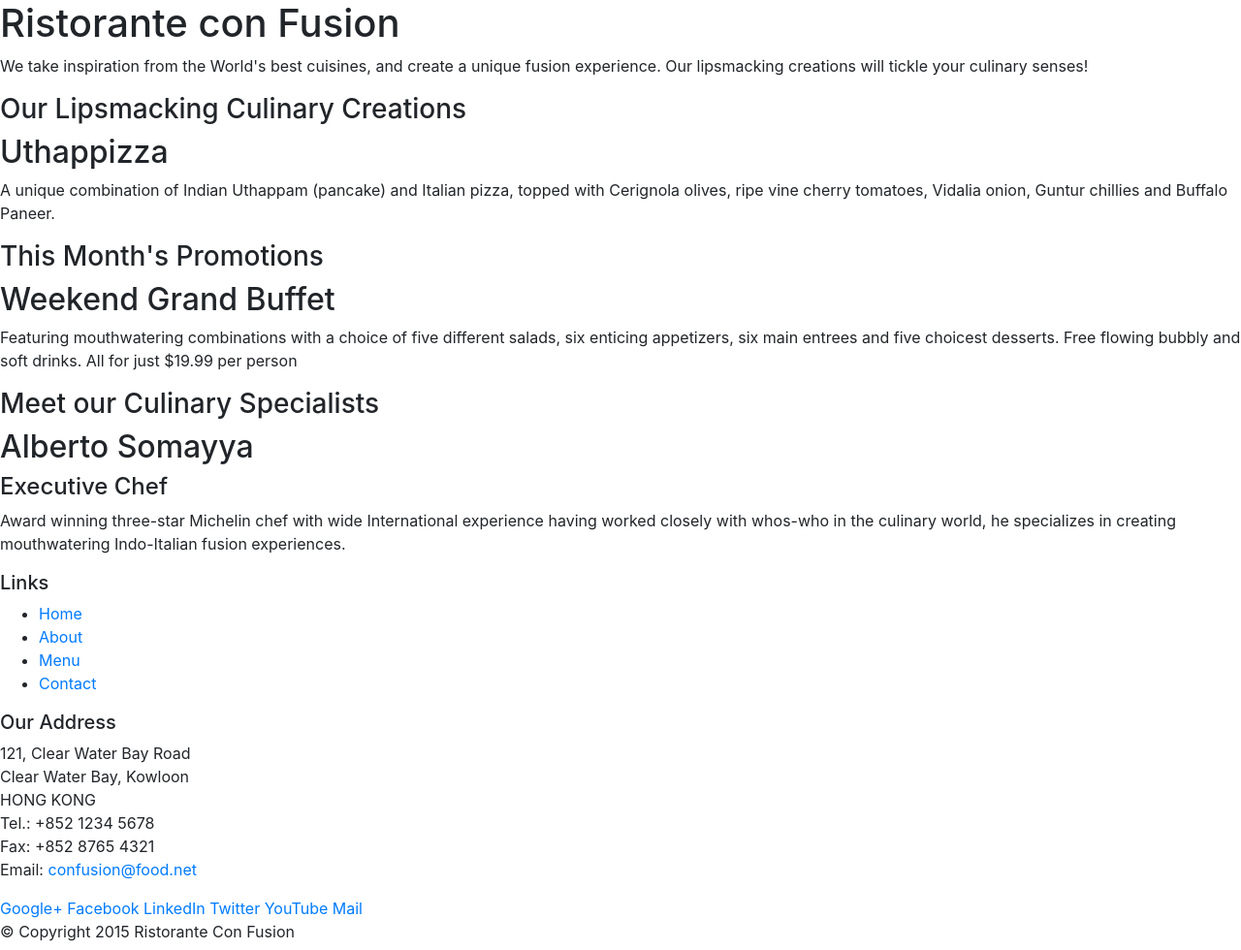
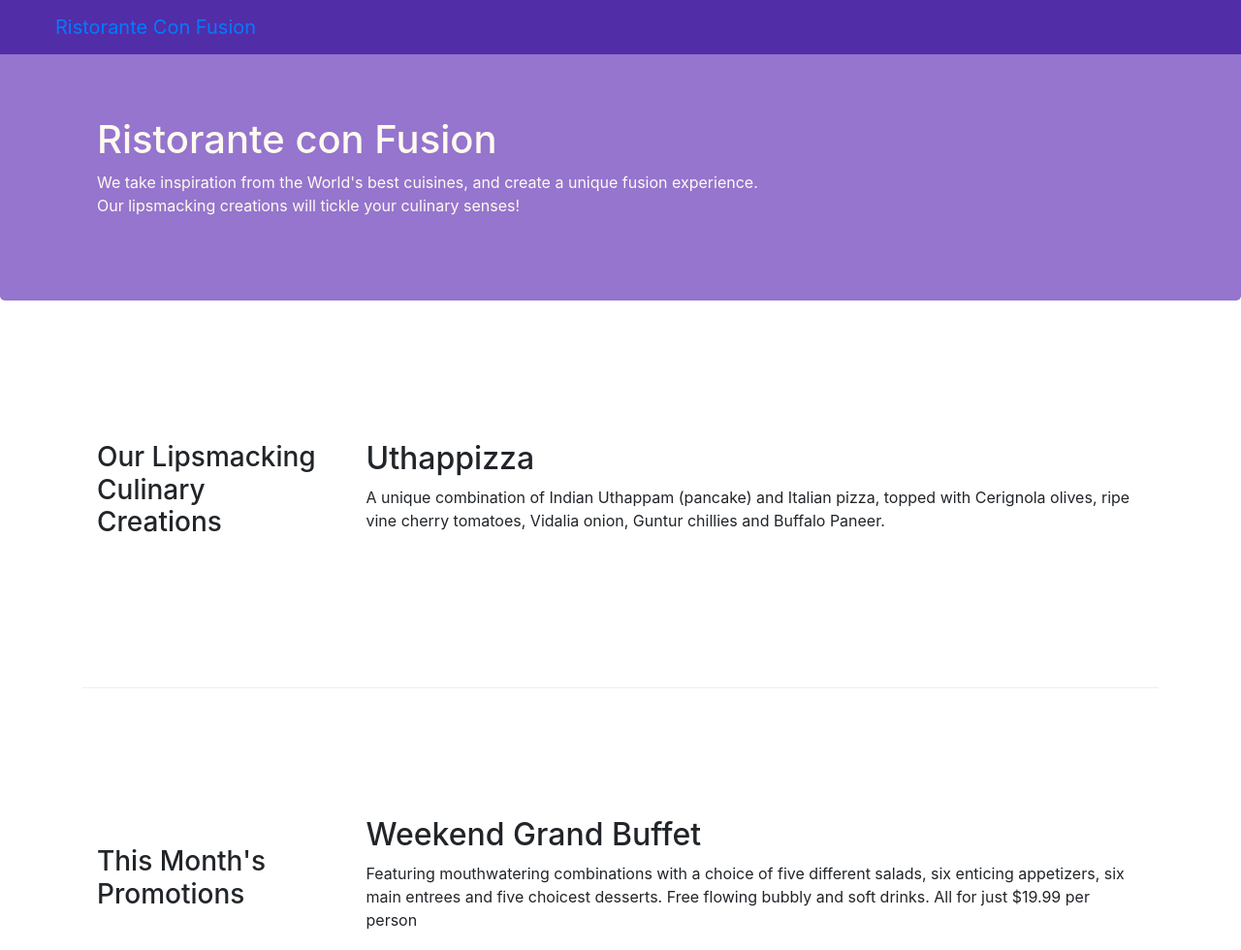
Before and after one commit to Mammillaria/Bootstrap4-conFusion, a website: page index.html in a window 1280 px wide. Shown: the top 980 px of the page at 97% size. Drawn offline with nearby package versions, Linux system fonts and the light colour scheme.

```diff
--- /dev/null
+++ b/css/mystyles.css
@@ -0,0 +1,6 @@
+.tab-content {
+    border-left: 1px solid #ddd;
+    border-right: 1px solid #ddd;
+    border-bottom: 1px solid #ddd;
+    padding: 10px;
+}
--- /dev/null
+++ b/css/styles.css
@@ -0,0 +1,39 @@
+.row-header{
+    margin: 0px auto;
+    padding: 0px;
+}
+
+.row-content {
+    margin: 0px auto;
+    padding: 50px 0px 50px 0px;
+    border-bottom: 1px ridge;
+    min-height: 400px;
+}
+
+.footer{
+    background-color: #D1C4E9;
+    margin: 0px auto;
+    padding: 20px 0px 20px 0px;
+}
+
+.jumbotron {
+    padding: 70px 30px 70px 30px;
+    margin: 0px auto;
+    background: #9575CD ;
+    color: floralwhite;
+}
+
+address{
+    font-size: 80%;
+    margin: 0px;
+    color: #0f0f0f;
+}
+
+body{
+    padding:50px 0px 0px 0px;
+    z-index:0;
+}
+
+.navbar-inverse {
+     background-color: #512DA8;
+}
--- a/index.html
+++ b/index.html
@@ -9,51 +9,70 @@
 
     <!-- Bootstrap CSS -->
     <link rel="stylesheet" href="node_modules/bootstrap/dist/css/bootstrap.min.css">
+    <!--Custom CSS-->
+    <link href="css/styles.css" rel="stylesheet">
     <title>Ristorante Con Fusion</title>
 </head>
 
 <body>
+    <nav class="navbar navbar-inverse navbar-toggleable-sm fixed-top">
+        <div class="container">
 
-    <header>
-        <div>
-            <div>
-                <div>
+            <a class="navbar-brand" href="#">Ristorante Con Fusion</a>
+              <div class="collapse navbar-collapse" id="Navbar">
+                <ul class="navbar-nav">
+                    <li class="nav-item active"><a class="nav-link" href="#">Home</a></li>
+                    <li class="nav-item"><a class="nav-link" href="./aboutus.html">About</a></li>
+                    <li class="nav-item"><a class="nav-link" href="#">Menu</a></li>
+                    <li class="nav-item"><a class="nav-link" href="#">Contact</a></li>
+                </ul>
+              </div>
+        </div>
+        <button class="navbar-toggler" type="button" data-toggle="collapse" data-target="#Navbar">
+                <span class="navbar-toggler-icon"></span>
+            </button>
+    </nav>
+
+    <header class="jumbotron">
+        <div class="container">
+            <div class="row row-header">
+                <div class="col-12 col-sm-8">
                     <h1>Ristorante con Fusion</h1>
                     <p>We take inspiration from the World's best cuisines, and create a unique fusion experience. Our lipsmacking creations will tickle your culinary senses!</p>
                 </div>
-                <div>
+                <div class="col col-sm">
                 </div>
             </div>
         </div>
     </header>
 
-    <div>
-        <div>
-            <div>
+    <div class="container">
+        <div class="row row-content align-items-center">
+            <div class="col-sm-4 col-md-3 flex-last">
                 <h3>Our Lipsmacking Culinary Creations</h3>
             </div>
-            <div>
+            <div class="col-sm  col-md flex-first">
                 <h2>Uthappizza</h2>
                 <p>A unique combination of Indian Uthappam (pancake) and Italian pizza, topped with Cerignola olives, ripe vine cherry tomatoes, Vidalia onion, Guntur chillies and Buffalo Paneer.</p>
             </div>
         </div>
 
 
-        <div>
-            <div>
+        <div class="row row-content align-items-center">
+            <div class="col-sm-4 col-md-3">
                 <h3>This Month's Promotions</h3>
             </div>
-            <div>
+            <div class="col-sm col-md">
                 <h2>Weekend Grand Buffet</h2>
                 <p>Featuring mouthwatering combinations with a choice of five different salads, six enticing appetizers, six main entrees and five choicest desserts. Free flowing bubbly and soft drinks. All for just $19.99 per person </p>
             </div>
         </div>
 
-        <div>
-            <div>
+        <div class="row row-content align-items-center">
+            <div class="col-sm-4 push-sm-8 col-md-3 push-md-9">
                 <h3>Meet our Culinary Specialists</h3>
             </div>
-            <div>
+            <div class="col-sm pull-sm-4 col-md pull-md-3">
                 <h2>Alberto Somayya</h2>
                 <h4>Executive Chef</h4>
                 <p>Award winning three-star Michelin chef with wide International experience having worked closely with whos-who in the culinary world, he specializes in creating mouthwatering Indo-Italian fusion experiences. </p>
@@ -61,19 +80,19 @@
         </div>
     </div>
 
-    <footer>
-        <div>
-            <div>
-                <div>
+    <footer class="footer">
+        <div class="container">
+            <div class="row">
+                <div class="col-5 offset-1 col-sm-2">
                     <h5>Links</h5>
-                    <ul>
+                    <ul class="list-unstyled">
                         <li><a href="#">Home</a></li>
                         <li><a href="#">About</a></li>
                         <li><a href="#">Menu</a></li>
                         <li><a href="#">Contact</a></li>
                     </ul>
                 </div>
-                <div>
+                <div class="col-6 col-sm-5">
                     <h5>Our Address</h5>
                     <address>
 		              121, Clear Water Bay Road<br>
@@ -84,8 +103,8 @@
 		              Email: <a href="mailto:confusion@food.net">confusion@food.net</a>
 		           </address>
                 </div>
-                <div>
-                    <div>
+                <div class="col col-sm-4 align-self-center">
+                    <div style="text-align: center">
                         <a href="http://google.com/+">Google+</a>
                         <a href="http://www.facebook.com/profile.php?id=">Facebook</a>
                         <a href="http://www.linkedin.com/in/">LinkedIn</a>
@@ -95,8 +114,8 @@
                     </div>
                 </div>
            </div>
-           <div>
-                <div>
+           <div class="row justify-content-center">
+                <div class="col-auto">
                     <p>© Copyright 2015 Ristorante Con Fusion</p>
                 </div>
            </div>
--- a/package.json
+++ b/package.json
@@ -10,7 +10,10 @@
   },
   "author": "",
   "license": "ISC",
-    "devDependencies": {
+  "devDependencies": {
     "lite-server": "^2.2.2"
+  },
+  "dependencies": {
+    "bootstrap": "^4.0.0-alpha.6"
   }
 }
```
Also changed, not shown: aboutus.html (added, +150 -0 lines), 1 other file.
